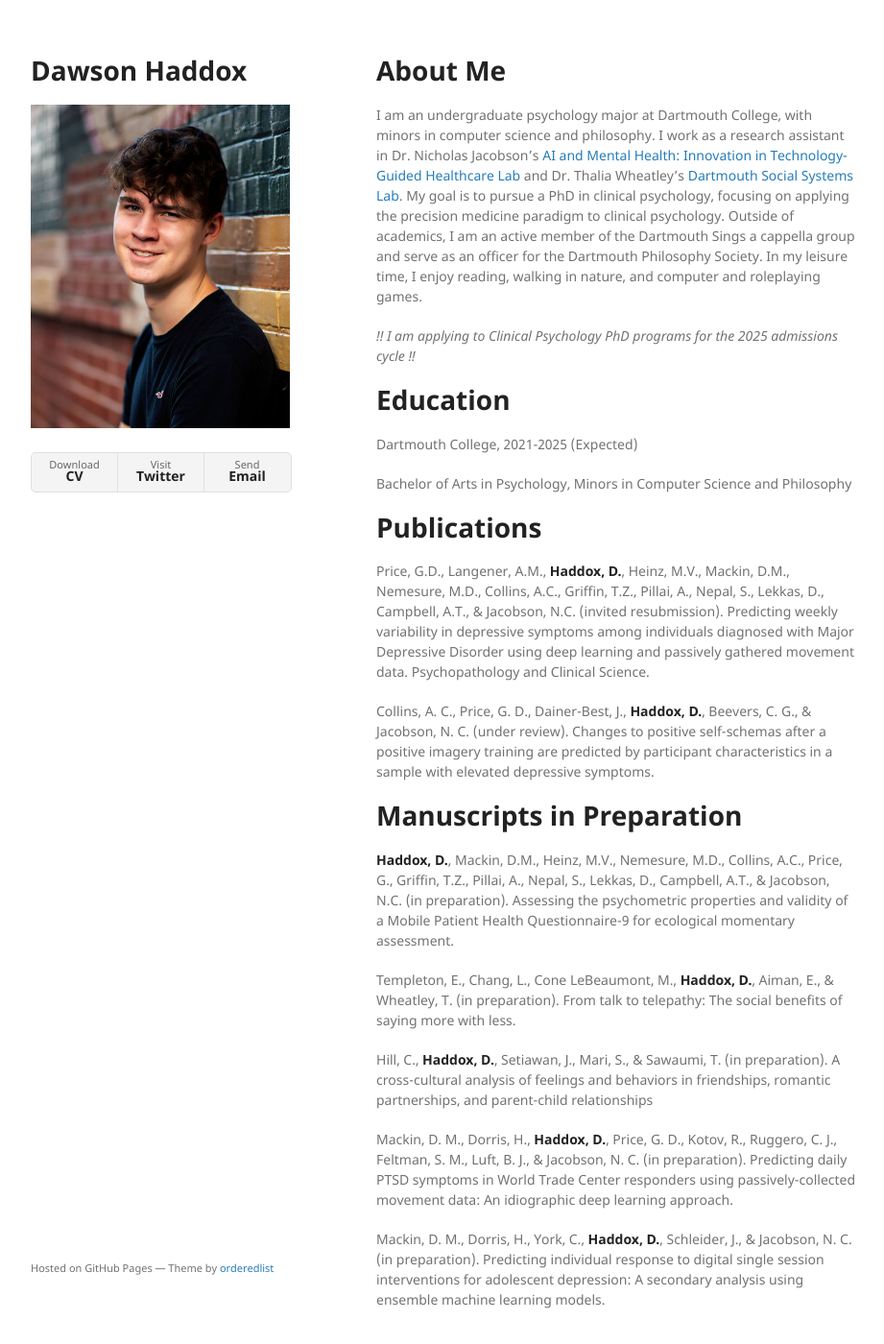
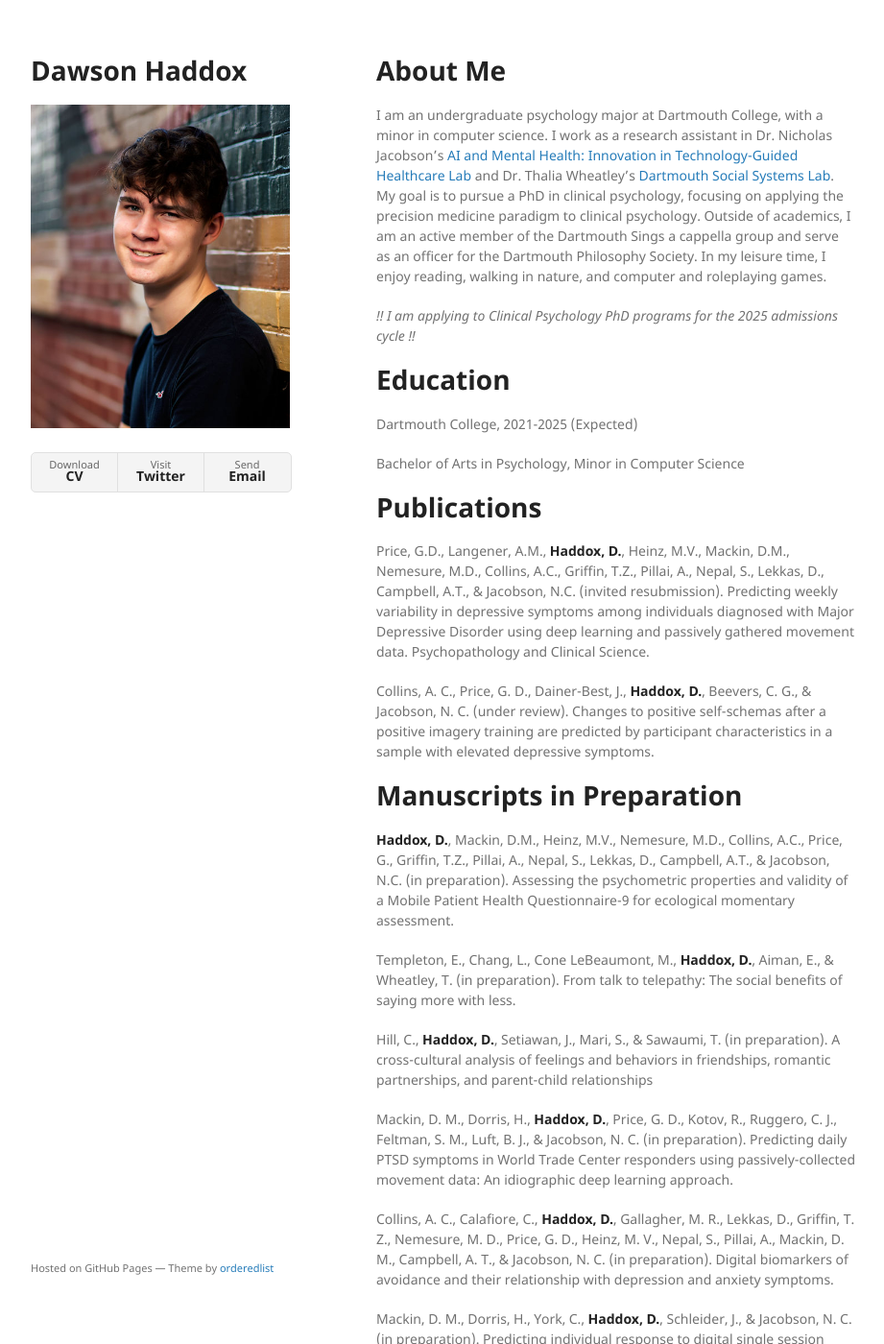
Before and after one commit to ddhaddox/ddhaddox.github.io, a Jekyll site: the page built from index.md, in a window 1280 px wide and 1400 px high. Shown: the whole window at 96% size, without its empty margins (178-1099 px from the left). Built offline with Jekyll 4.4.1, drawn with Linux system fonts in a browser that asks for light colours; our own code applies the rules of GitHub Pages for plain Markdown files.

Commit message:
Update index.md

```diff
--- a/index.md
+++ b/index.md
@@ -3,14 +3,14 @@ layout: default
 ---
 
 # About Me
-I am an undergraduate psychology major at Dartmouth College, with minors in computer science and philosophy. I work as a research assistant in Dr. Nicholas Jacobson’s [AI and Mental Health: Innovation in Technology-Guided Healthcare Lab](https://geiselmed.dartmouth.edu/jacobsonlab/) and Dr. Thalia Wheatley’s [Dartmouth Social Systems Lab](http://www.wheatlab.com). My goal is to pursue a PhD in clinical psychology, focusing on applying the precision medicine paradigm to clinical psychology. Outside of academics, I am an active member of the Dartmouth Sings a cappella group and serve as an officer for the Dartmouth Philosophy Society. In my leisure time, I enjoy reading, walking in nature, and computer and roleplaying games.
+I am an undergraduate psychology major at Dartmouth College, with a minor in computer science. I work as a research assistant in Dr. Nicholas Jacobson’s [AI and Mental Health: Innovation in Technology-Guided Healthcare Lab](https://geiselmed.dartmouth.edu/jacobsonlab/) and Dr. Thalia Wheatley’s [Dartmouth Social Systems Lab](http://www.wheatlab.com). My goal is to pursue a PhD in clinical psychology, focusing on applying the precision medicine paradigm to clinical psychology. Outside of academics, I am an active member of the Dartmouth Sings a cappella group and serve as an officer for the Dartmouth Philosophy Society. In my leisure time, I enjoy reading, walking in nature, and computer and roleplaying games.
 
 *!! I am applying to Clinical Psychology PhD programs for the 2025 admissions cycle !!*
 
 # Education
 Dartmouth College, 2021-2025 (Expected)
 
-Bachelor of Arts in Psychology, Minors in Computer Science and Philosophy
+Bachelor of Arts in Psychology, Minor in Computer Science
 
 # Publications
 
@@ -27,4 +27,6 @@ Hill, C., **Haddox, D.**, Setiawan, J., Mari, S., & Sawaumi, T. (in preparation)
 
 Mackin, D. M., Dorris, H., **Haddox, D.**, Price, G. D., Kotov, R., Ruggero, C. J., Feltman, S. M., Luft, B. J., & Jacobson, N. C. (in preparation). Predicting daily PTSD symptoms in World Trade Center responders using passively-collected movement data: An idiographic deep learning approach.
 
+Collins, A. C., Calafiore, C., **Haddox, D.**, Gallagher, M. R., Lekkas, D., Griffin, T. Z., Nemesure, M. D., Price, G. D., Heinz, M. V., Nepal, S., Pillai, A., Mackin, D. M., Campbell, A. T., & Jacobson, N. C. (in preparation). Digital biomarkers of avoidance and their relationship with depression and anxiety symptoms.
+
 Mackin, D. M., Dorris, H., York, C., **Haddox, D.**, Schleider, J., & Jacobson, N. C. (in preparation). Predicting individual response to digital single session interventions for adolescent depression: A secondary analysis using ensemble machine learning models.
```
Also changed, not shown: 2 other files.
